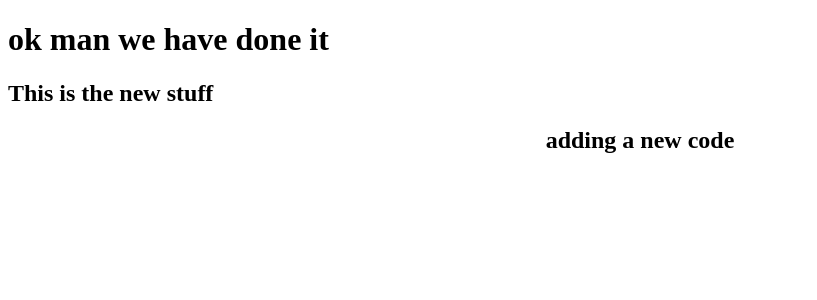
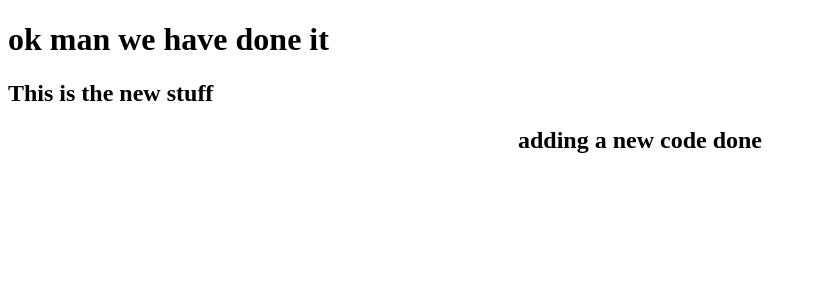
Before and after one commit to santoshk66/helloworld, a PHP site: page / in a window 1280 px wide. Shown: the top 300 px of the page, without its empty margins (0-817 px from the left). Run offline with PHP 8.4, Linux system fonts and the light colour scheme.

Commit message:
Update index.php

```diff
--- a/index.php
+++ b/index.php
@@ -15,7 +15,7 @@ font-size=70;
 	<h1> ok man we have done it </h1>
 
 	<h2> This is the new stuff</h2>
-	<h2 style="text-align:center; font-size=20; color=20;"> adding a new code </h2>
+	<h2 style="text-align:center; font-size=20; color=20;"> adding a new code done </h2>
 
 </body>
 </html>
```
